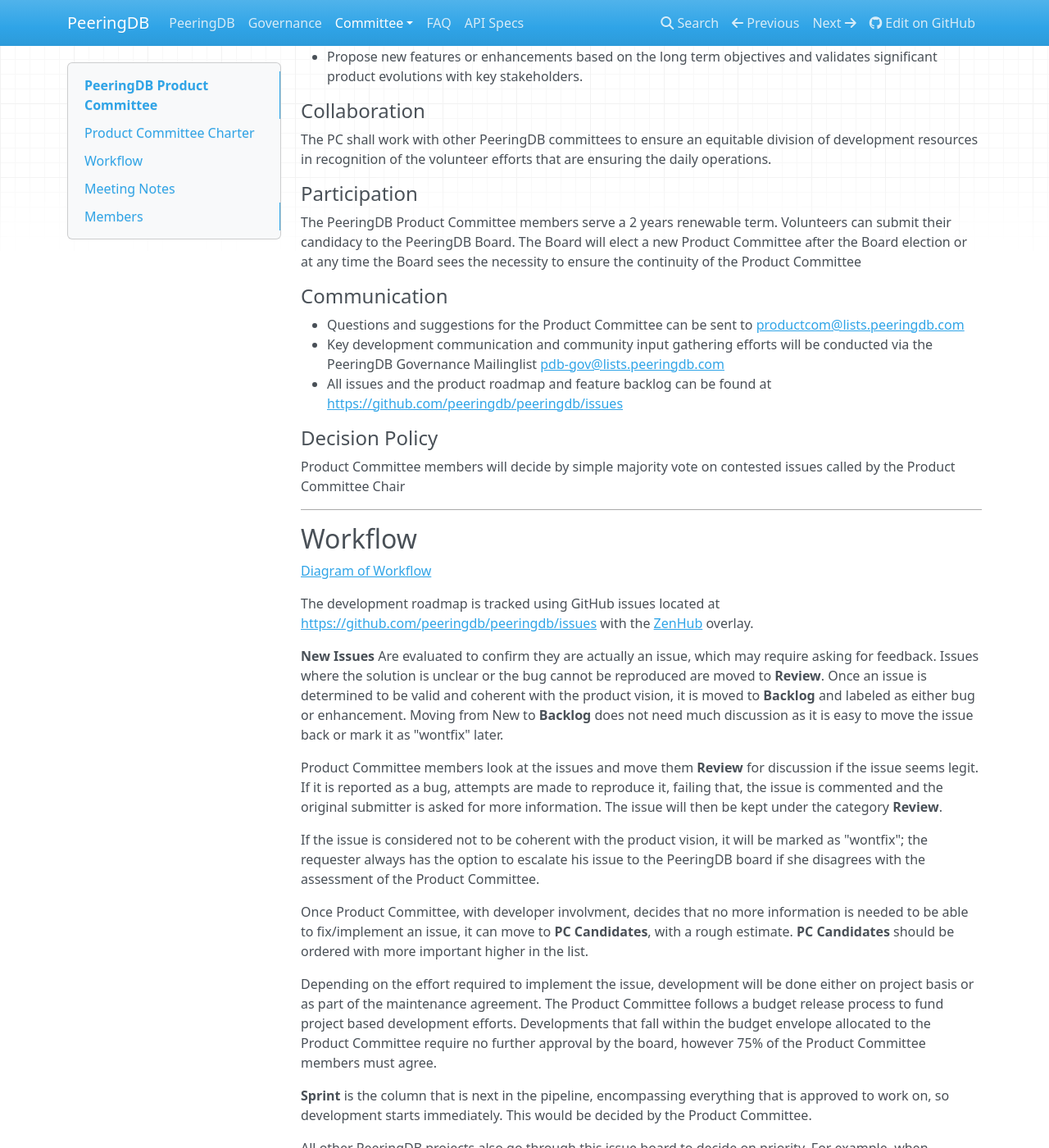
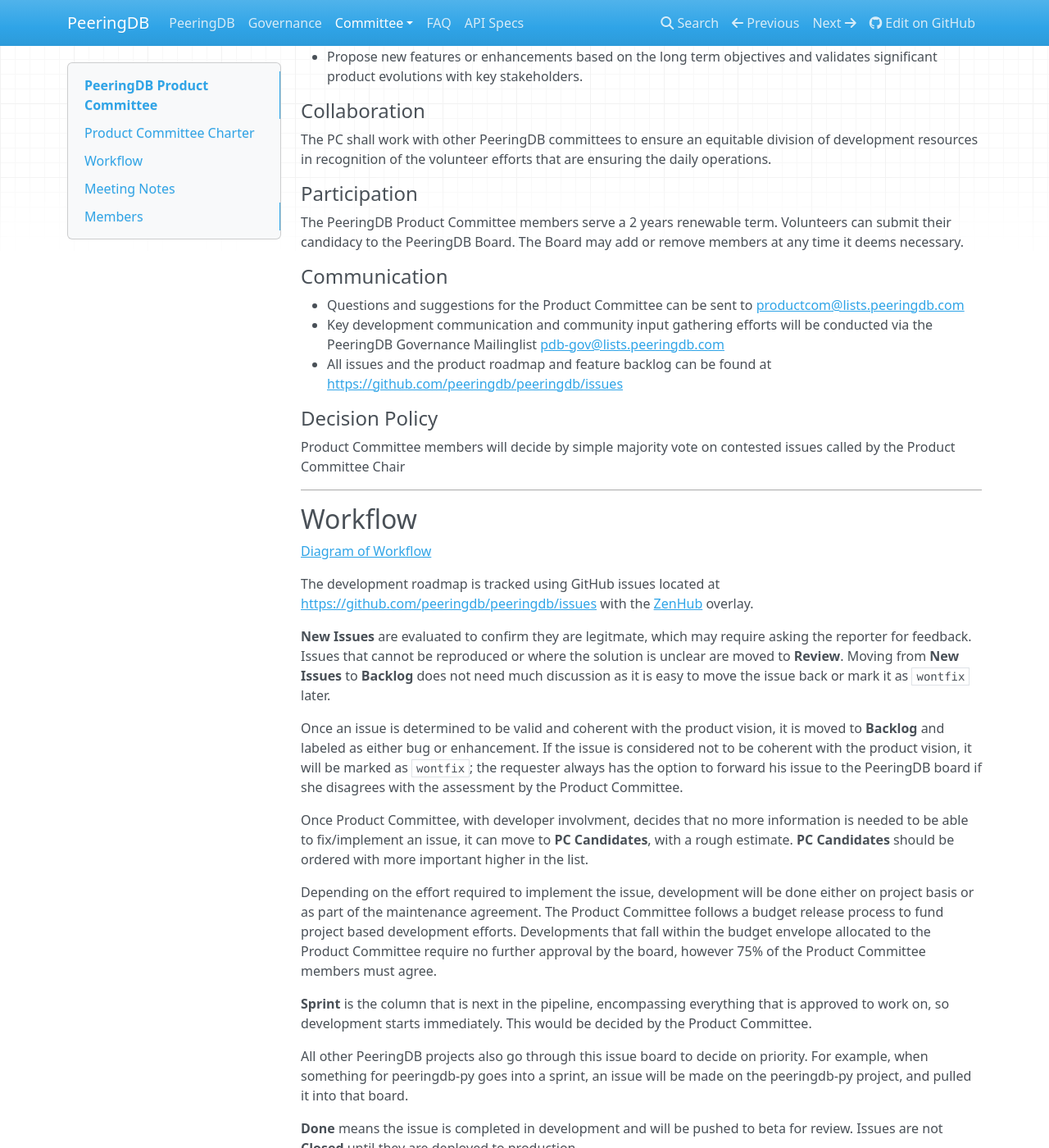
Before and after one commit to peeringdb/docs, an MkDocs documentation site: the page built from docs/committee/product/index.md, in a window 1280 px wide and 1400 px high, scrolled down 766 px. Shown: the whole window at 82% size. Built offline with MkDocs 1.6.1, drawn with Linux system fonts in a browser that asks for light colours; nearby versions of some CDN libraries; old or Windows-style settings are respelled for this version of MkDocs; some of the changed text lies outside the part shown.

Commit message:
clean up / Patrick suggestions

```diff
--- a/docs/committee/product/charter.md
+++ b/docs/committee/product/charter.md
@@ -18,7 +18,7 @@
 
 - Gather inputs from stakeholders regarding the evolution of PeeringDB in terms of product features and overall long term objectives.
 - Formulate the long term objectives and validate them with the PeeringDB Board and the members of the PeeringDB Governance mailing list.
-- Process documentation detailing the treatment of product enhancement requests submitted to the PC.
+- Document and maintain workflow process to handle requests and issues.
 - Maintain the product roadmap and feature request backlog and makes them publically accessible.
 - Create and maintain PeeringDB product documentation and presentation materials.
 - Develop market outreach and evangelisation to increase the uptake of PeeringDB use and improve data quality.
@@ -32,7 +32,7 @@
 
 #### Participation
 
-The PeeringDB Product Committee members serve a 2 years renewable term. Volunteers can submit their candidacy to the PeeringDB Board. The Board will elect a new Product Committee after the Board election or at any time the Board sees the necessity to ensure the continuity of the Product Committee
+The PeeringDB Product Committee members serve a 2 years renewable term. Volunteers can submit their candidacy to the PeeringDB Board. The Board may add or remove members at any time it deems necessary.
 
 
 #### Communication
--- a/docs/committee/product/workflow.md
+++ b/docs/committee/product/workflow.md
@@ -4,11 +4,9 @@
 
 The development roadmap is tracked using GitHub issues located at <https://github.com/peeringdb/peeringdb/issues> with the [ZenHub](https://www.zenhub.com/) overlay.
 
-**New Issues** Are evaluated to confirm they are actually an issue, which may require asking for feedback. Issues where the solution is unclear or the bug cannot be reproduced are moved to **Review**. Once an issue is determined to be valid and coherent with the product vision, it is moved to **Backlog** and labeled as either bug or enhancement. Moving from New to **Backlog** does not need much discussion as it is easy to move the issue back or mark it as "wontfix" later.
+**New Issues** are evaluated to confirm they are legitmate, which may require asking the reporter for feedback. Issues that cannot be reproduced or where the solution is unclear are moved to **Review**. Moving from **New Issues** to **Backlog** does not need much discussion as it is easy to move the issue back or mark it as `wontfix` later.
 
-Product Committee members look at the issues and move them **Review** for discussion if the issue seems legit. If it is reported as a bug, attempts are made to reproduce it, failing that, the issue is commented and the original submitter is asked for more information. The issue will then be kept under the category **Review**.
-
-If the issue is considered not to be coherent with the product vision, it will be marked as "wontfix"; the requester always has the option to escalate his issue to the PeeringDB board if she disagrees with the assessment of the Product Committee.
+Once an issue is determined to be valid and coherent with the product vision, it is moved to **Backlog** and labeled as either bug or enhancement. If the issue is considered not to be coherent with the product vision, it will be marked as `wontfix`; the requester always has the option to forward his issue to the PeeringDB board if she disagrees with the assessment by the Product Committee.
 
 Once Product Committee, with developer involvment, decides that no more information is needed to be able to fix/implement an issue, it can move to **PC Candidates**, with a rough estimate. **PC Candidates** should be ordered with more important higher in the list.
 
--- a/mkdocs.yml
+++ b/mkdocs.yml
@@ -8,7 +8,7 @@
   - PeeringDB: index.md
   - Governance: gov.md
   - Committee:
-    - Product: committee/product/index.md
+    - Product Committee: committee/product/index.md
   - FAQ: faq.md
   - API Specs: api_specs.md
 
```
